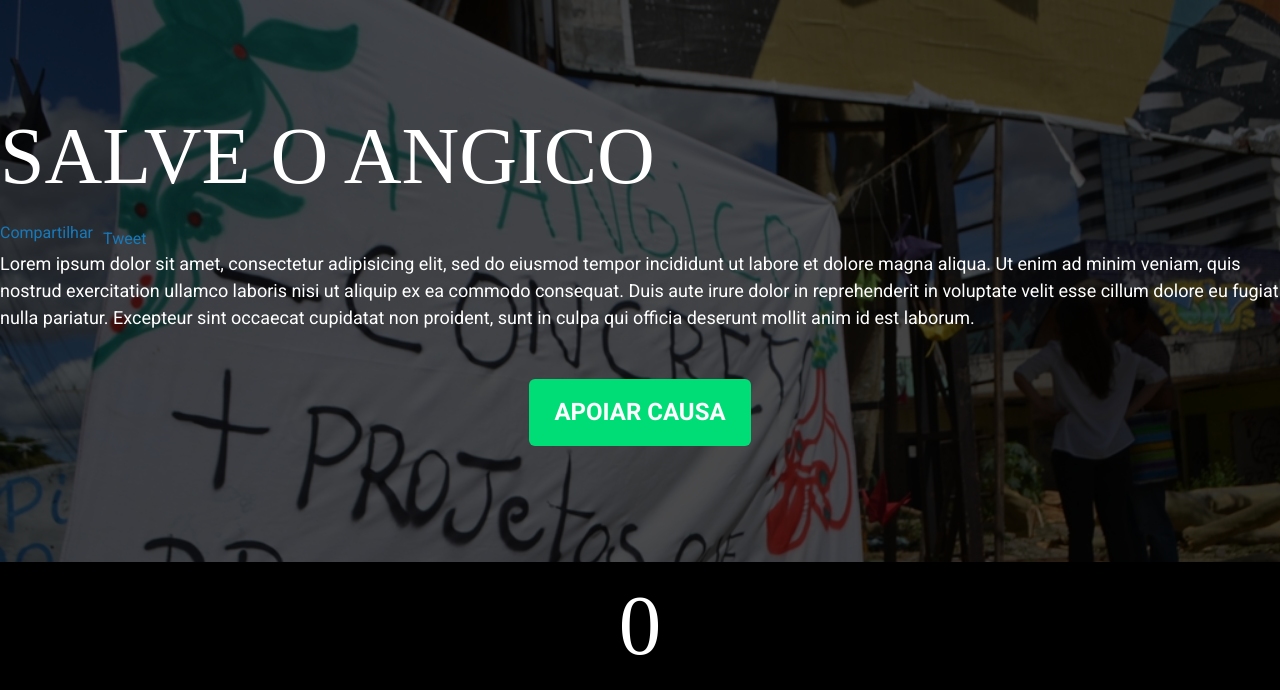
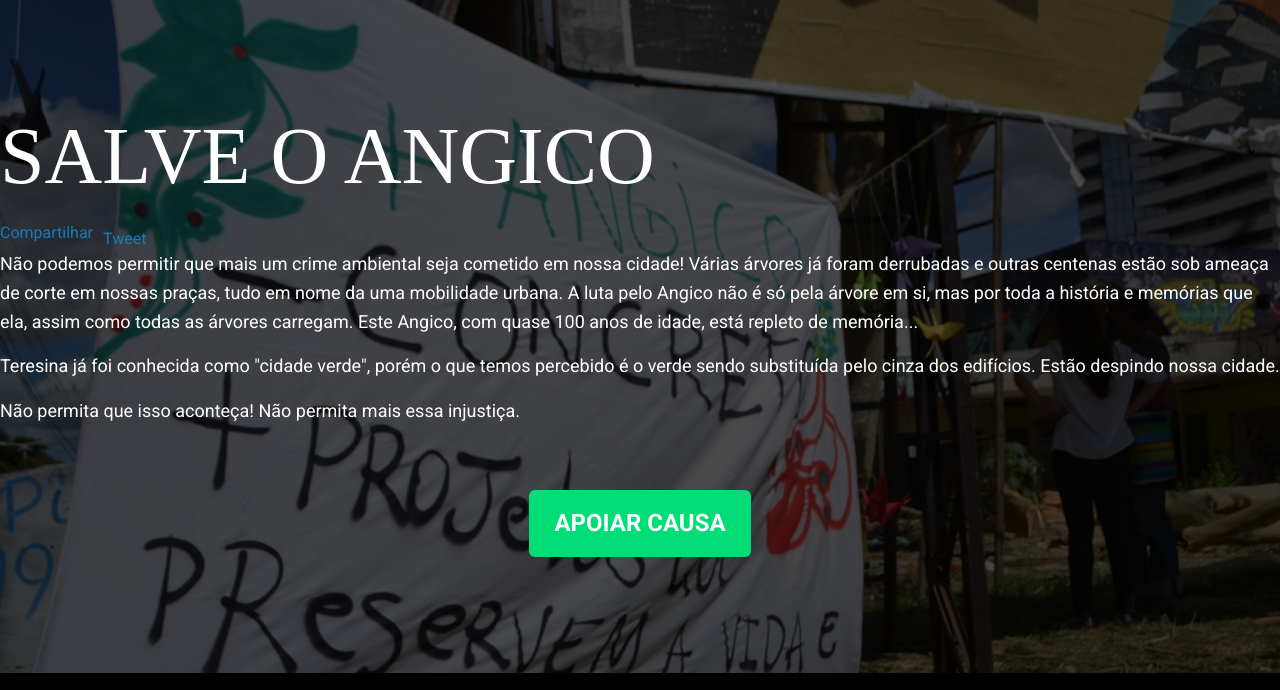
Before and after one commit to teresinahc/salveoangico, a Flask app: page / in a window 1280 px wide. Shown: the part 46-736 px from the top of the page. Run offline with Flask 2, Linux system fonts and the light colour scheme; data that the repository does not hold is empty; some libraries are stand-ins or nearby versions; some web fonts are replaced.

Commit message:
Adding final text

```diff
--- a/app/templates/layout.html
+++ b/app/templates/layout.html
@@ -93,14 +93,24 @@
               </div>
 
               <div class="small-12 medium-6 large-6 column message">
-                Lorem ipsum dolor sit amet, consectetur adipisicing elit,
-                sed do eiusmod tempor incididunt ut labore et dolore magna
-                aliqua. Ut enim ad minim veniam, quis nostrud exercitation
-                ullamco laboris nisi ut aliquip ex ea commodo consequat.
-                Duis aute irure dolor in reprehenderit in voluptate velit
-                esse cillum dolore eu fugiat nulla pariatur. Excepteur
-                sint occaecat cupidatat non proident, sunt in culpa qui
-                officia deserunt mollit anim id est laborum.
+                <p>
+                Não podemos permitir que mais um crime ambiental seja cometido em
+                nossa cidade! Várias árvores já foram derrubadas e outras centenas
+                estão sob ameaça de corte em nossas praças, tudo em nome da uma mobilidade
+                urbana. A luta pelo Angico não é só pela árvore em si, mas por toda
+                a história e memórias que ela, assim como todas as árvores carregam.
+                Este Angico, com quase 100 anos de idade, está repleto de memória...
+                </p>
+
+                <p>
+                  Teresina já foi conhecida como "cidade verde", porém o que
+                  temos percebido é o verde sendo substituída pelo cinza dos edifícios.
+                  Estão despindo nossa cidade.
+                </p>
+
+                <p>
+                  Não permita que isso aconteça! Não permita mais essa injustiça.
+                </p>
               </div>
 
               <div class="small-12 column text-center">
```
